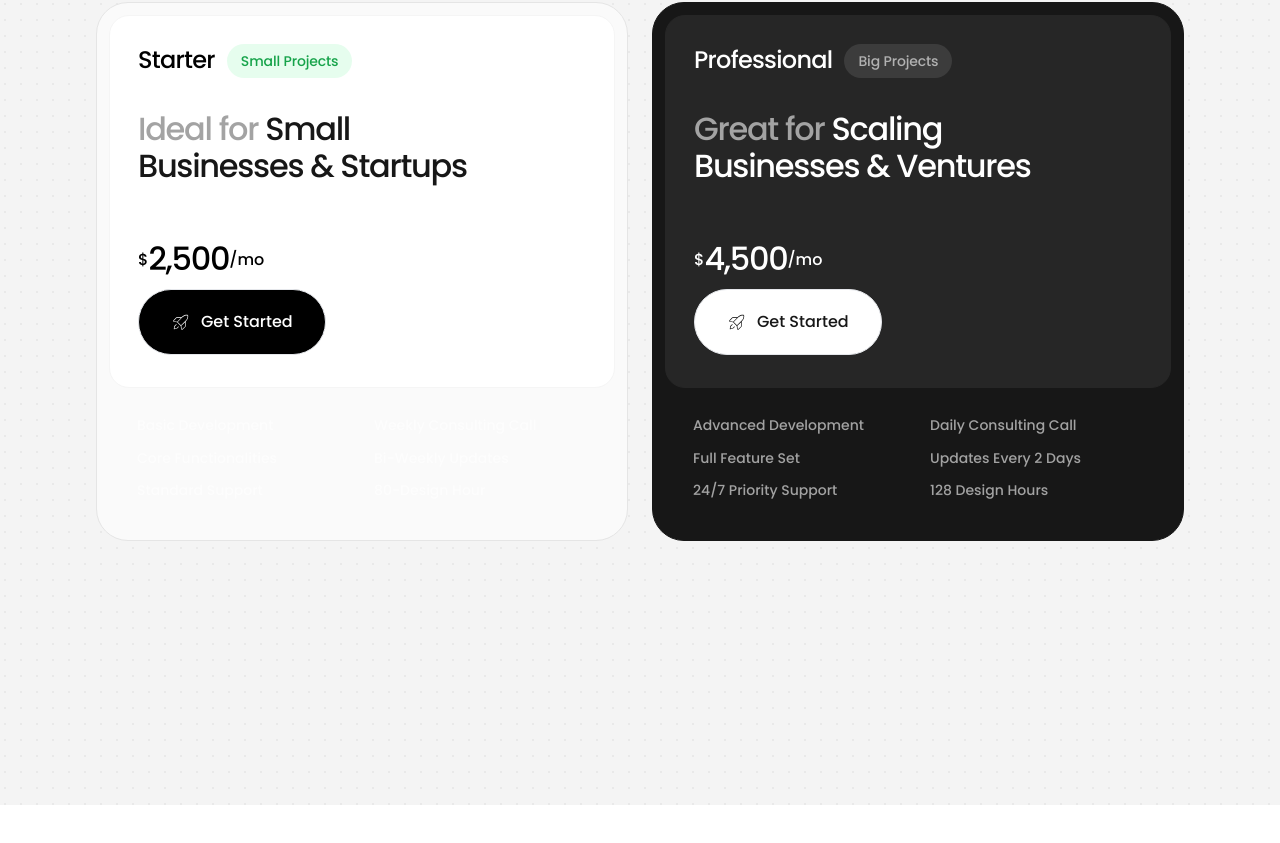
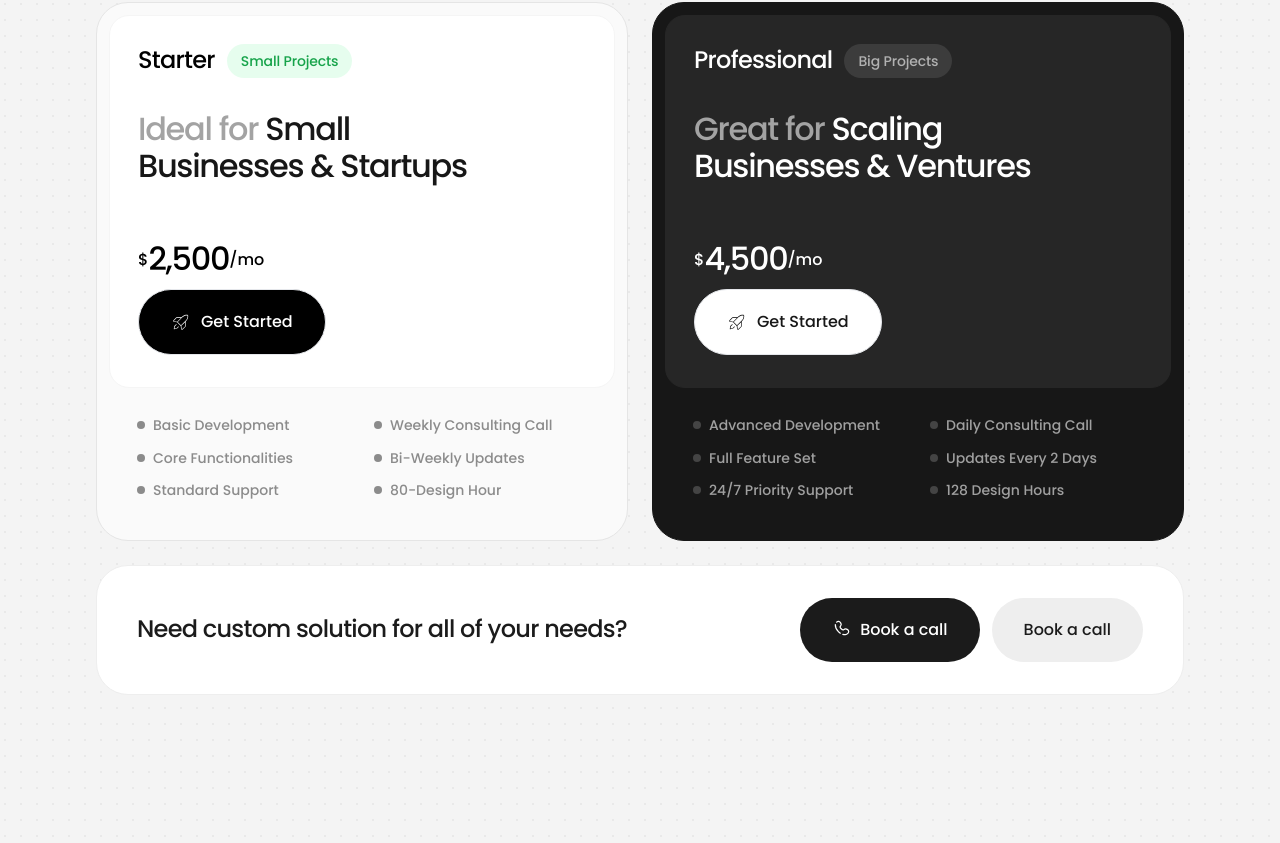
Before and after one commit to Fred-omojole/weblix5.0, a Next.js app: page / in a window 1280 px wide. Shown: the part 9373-10216 px from the top of the page. Before the commit the page ends 10178 px from the top, so only its background shows below. Built offline with nearby package versions, Linux system fonts and the light colour scheme.

Commit message:
pricing complete

```diff
--- a/app/(Home)/Pricing.tsx
+++ b/app/(Home)/Pricing.tsx
@@ -1,6 +1,7 @@
 import React from "react";
 import HighlightedTitle from "./components/Highlighted";
 import PricingCards from "./PricingCards";
+import ReuseableButton from "./components/ReuseableButton";
 // import { Props } from "./PricingCards";
 
 interface Props {
@@ -24,6 +25,7 @@ interface Props {
   titleColor?: string;
   feature: string[];
   featureColor: string;
+  bgFeature: string;
 }
 
 const cardData: Props[] = [
@@ -55,6 +57,7 @@ const cardData: Props[] = [
       "80-Design Hour",
     ],
     featureColor: "text-customGray",
+    bgFeature: "bg-customGray",
   },
   {
     title: "Professional",
@@ -84,7 +87,8 @@ const cardData: Props[] = [
       "Updates Every 2 Days",
       "128 Design Hours",
     ],
-    featureColor: "text-",
+    featureColor: "text-lightGray",
+    bgFeature: "bg-darkGrey",
   },
 ];
 
@@ -130,6 +134,7 @@ const Pricing = () => {
                 titleColor,
                 feature,
                 featureColor,
+                bgFeature,
               }) => {
                 return (
                   <PricingCards
@@ -154,10 +159,32 @@ const Pricing = () => {
                     titleColor={titleColor}
                     features={feature}
                     featureColor={featureColor}
+                    bgFeature={bgFeature}
                   />
                 );
               }
             )}
+          </div>
+          <div className="flex w-full py-8 px-10 justify-between items-center gap-6 border-solid border-[1px] border-[#eee] rounded-[32px] bg-white">
+            <h4 className="text-[24px] my-0 leading-[112%] font-medium tracking-[-0.72px] text-[#1b1b1b] ">
+              Need custom solution for all of your needs?
+            </h4>
+            <div className=" flex gap-3 ">
+              <ReuseableButton
+                text={"Book a call"}
+                className={
+                  "px-[32px] py-[20px] text-white bg-[#1b1b1b] gap-2 flex hover:px-[39px] ease-linear hover:bg-black/85"
+                }
+                icon={true}
+              />
+              <ReuseableButton
+                text={"Book a call"}
+                className={
+                  "px-[32px] py-[20px] text-[#1b1b1b]  bg-[#eee] gap-2 flex hover:px-[39px] ease-linear"
+                }
+                icon={false}
+              />
+            </div>
           </div>
         </div>
       </section>
--- a/app/(Home)/PricingCards.tsx
+++ b/app/(Home)/PricingCards.tsx
@@ -23,6 +23,7 @@ interface Props {
   titleColor?: string;
   features: string[];
   featureColor: string;
+  bgFeature: string;
 }
 
 function PricingCards({
@@ -47,6 +48,7 @@ function PricingCards({
   priceColor,
   features,
   featureColor,
+  bgFeature,
 }: Props) {
   const half = Math.ceil(features.length / 2);
   const firstHalf = features.slice(0, half);
@@ -107,8 +109,13 @@ function PricingCards({
           {firstHalf.map((feature, index) => (
             <div
               key={index}
-              className={`${featureColor} flex justify-start items-start gap-[8px] text-white/60 text-[14px] leading-[132%] tracking-[-0.14%]`}
+              className={`${featureColor} flex justify-start items-start gap-[8px] text-[14px] leading-[132%] tracking-[-0.14%]`}
             >
+              <div className="py-[5px]">
+                <div
+                  className={`w-[8px] h-[8px]  rounded-[50px] ${bgFeature}`}
+                ></div>
+              </div>
               {feature}
             </div>
           ))}
@@ -117,8 +124,13 @@ function PricingCards({
           {secondHalf.map((feature, index) => (
             <div
               key={index}
-              className={` ${featureColor}   flex justify-start items-start gap-[8px]  text-white/60 text-[14px] leading-[132%] tracking-[-0.14%]`}
+              className={` ${featureColor}   flex justify-start items-start gap-[8px]   text-[14px] leading-[132%] tracking-[-0.14%]`}
             >
+              <div className="py-[5px]">
+                <div
+                  className={`w-[8px] h-[8px]  rounded-[50px] ${bgFeature}`}
+                ></div>
+              </div>
               {feature}
             </div>
           ))}
--- a/tailwind.config.ts
+++ b/tailwind.config.ts
@@ -22,6 +22,8 @@ const config: Config = {
         "custom-purple-32": "var(--custom-purple-32)",
         "custom-purple-4": "var(--custom-purple-4)",
         customGray: "#8b8b8b",
+        lightGray: "hsla(0, 0%, 98.43%, 0.6)",
+        darkGrey: "hsla(0, 0.00%, 98.43%, 0.20)",
       },
       borderRadius: {
         lg: "var(--radius)",
```
